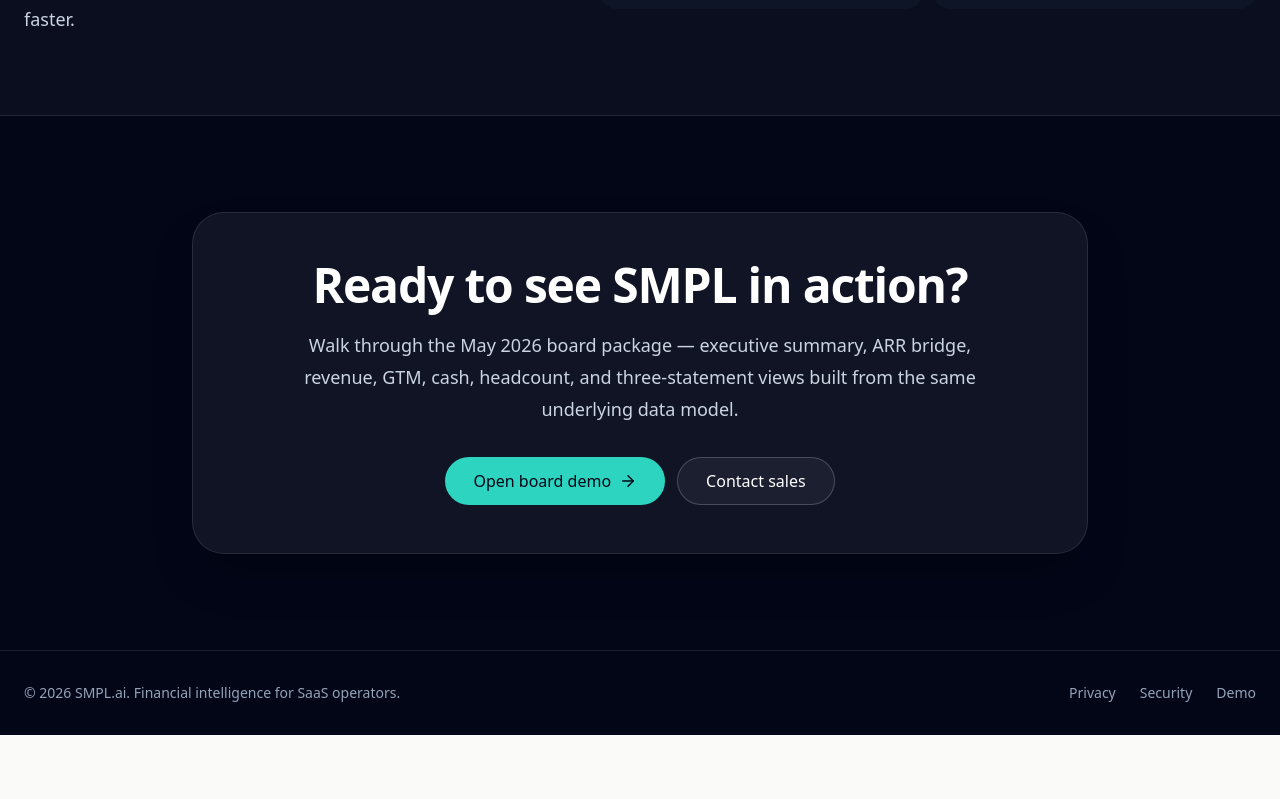
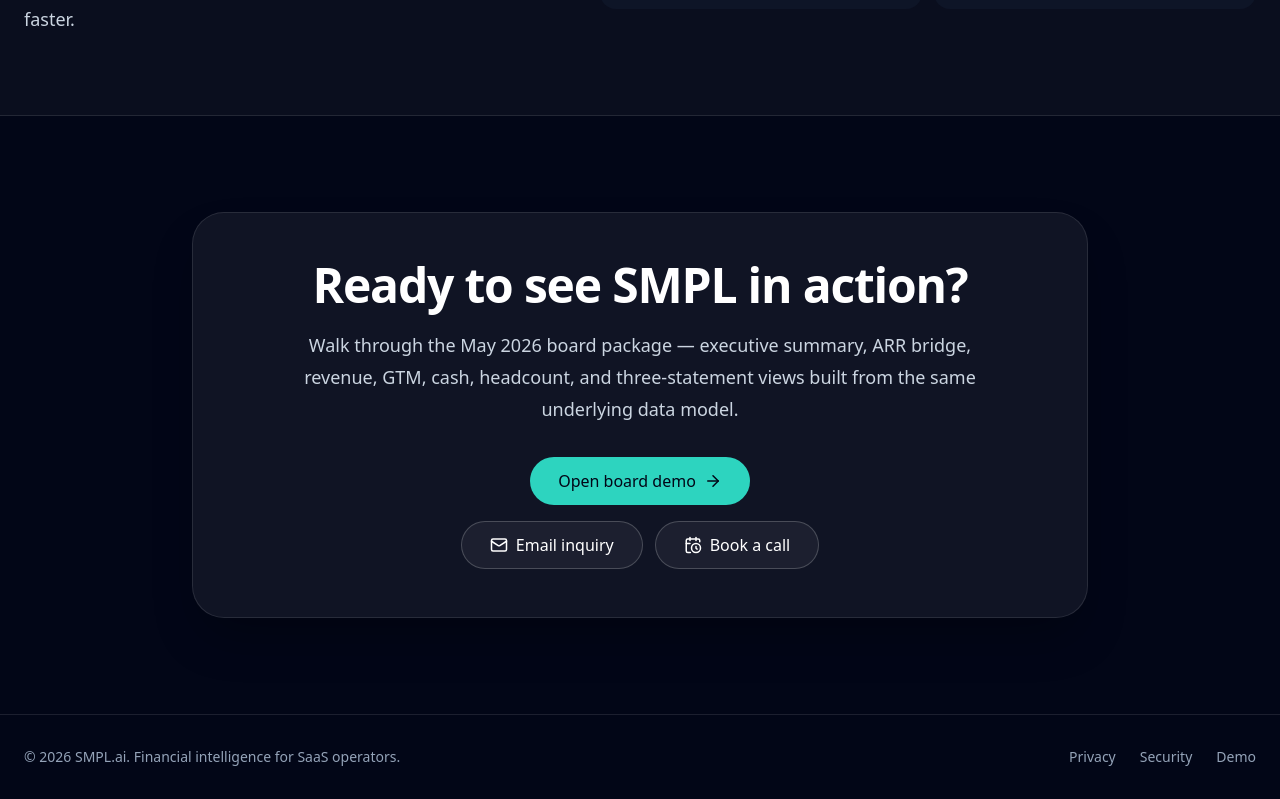
Before and after one commit to mattjustice-ops/smpl-financial-intelligence, a Next.js app in the folder frontend/: page / in a window 1280 px wide. Shown: the part 2827-3626 px from the top of the page. Before the commit the page ends 3562 px from the top, so only its background shows below. Built offline with nearby package versions, Linux system fonts and the light colour scheme; no server answers.

Commit message:
Wire Google Calendar booking link on landing page

```diff
--- a/frontend/components/landing/SmplAiLandingPage.tsx
+++ b/frontend/components/landing/SmplAiLandingPage.tsx
@@ -12,6 +12,7 @@ import {
   DatabaseZap,
   Layers3,
   LineChart,
+  Mail,
   PieChart,
   ShieldCheck,
   Sparkles,
@@ -19,6 +20,12 @@ import {
 } from "lucide-react";
 
 import { Card, CardContent } from "@/components/ui/card";
+
+const SALES_EMAIL = "mattjustice@smpl-ai.com";
+const SALES_INQUIRY_MAILTO = `mailto:${SALES_EMAIL}?subject=${encodeURIComponent("SMPL.ai inquiry")}`;
+const DEFAULT_SCHEDULING_URL = "https://calendar.app.google/R8yf5HpyPwAitKq16";
+const SCHEDULING_URL =
+  process.env.NEXT_PUBLIC_SCHEDULING_URL?.trim() || DEFAULT_SCHEDULING_URL;
 
 const modules = [
   {
@@ -290,19 +297,31 @@ export function SmplAiLandingPage() {
               Walk through the May 2026 board package — executive summary, ARR bridge, revenue, GTM, cash, headcount,
               and three-statement views built from the same underlying data model.
             </p>
-            <div className="mt-8 flex flex-col justify-center gap-3 sm:flex-row">
+            <div className="mt-8 flex flex-col items-center justify-center gap-4">
               <Link
                 href="/board"
                 className="inline-flex h-12 items-center justify-center gap-2 rounded-full bg-teal-400 px-7 text-base font-medium text-slate-950 hover:bg-teal-300"
               >
                 Open board demo <ArrowRight size={18} />
               </Link>
-              <a
-                href="mailto:hello@smpl.ai"
-                className="inline-flex h-12 items-center justify-center rounded-full border border-white/20 bg-white/5 px-7 text-base font-medium text-white hover:bg-white/10"
-              >
-                Contact sales
-              </a>
+              <div className="flex flex-col gap-3 sm:flex-row">
+                <a
+                  href={SALES_INQUIRY_MAILTO}
+                  className="inline-flex h-12 items-center justify-center gap-2 rounded-full border border-white/20 bg-white/5 px-7 text-base font-medium text-white hover:bg-white/10"
+                >
+                  <Mail size={18} />
+                  Email inquiry
+                </a>
+                <a
+                  href={SCHEDULING_URL}
+                  target="_blank"
+                  rel="noopener noreferrer"
+                  className="inline-flex h-12 items-center justify-center gap-2 rounded-full border border-white/20 bg-white/5 px-7 text-base font-medium text-white hover:bg-white/10"
+                >
+                  <CalendarClock size={18} />
+                  Book a call
+                </a>
+              </div>
             </div>
           </div>
         </section>
```
Also changed, not shown: 1 other file (tests, documents, lock files or other folders).
